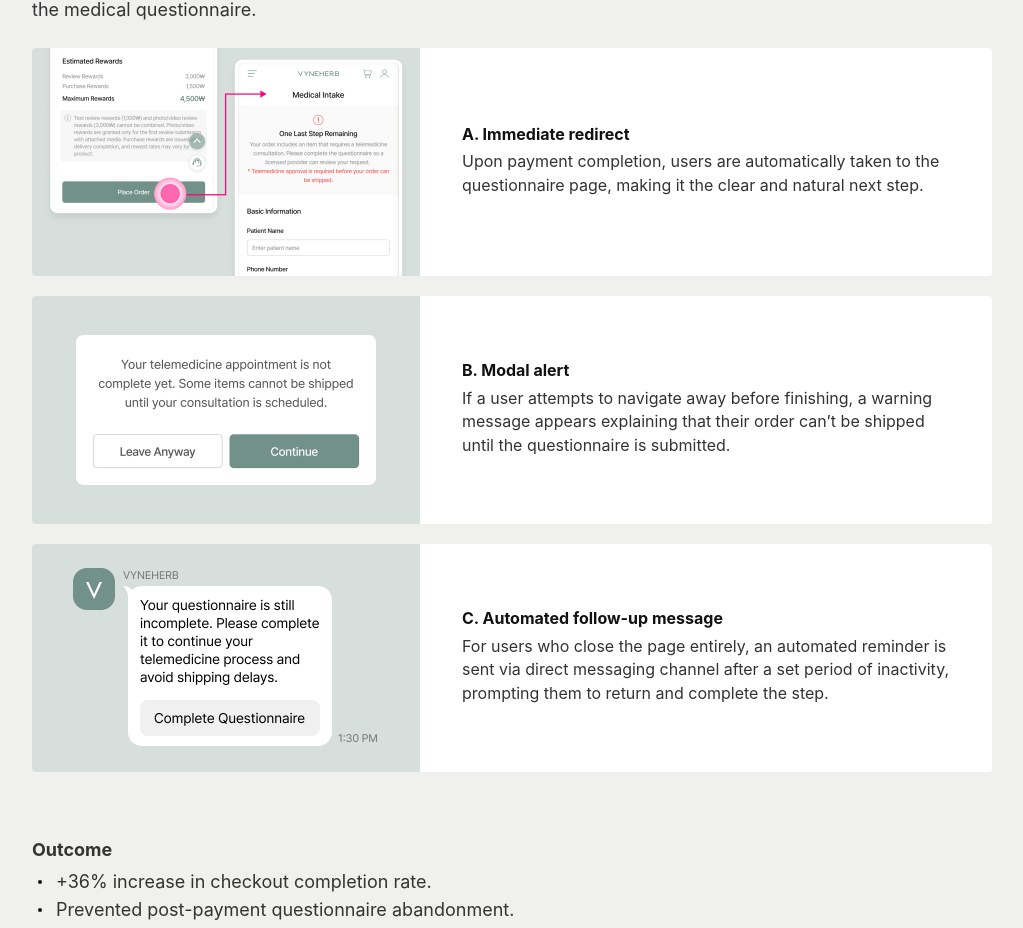
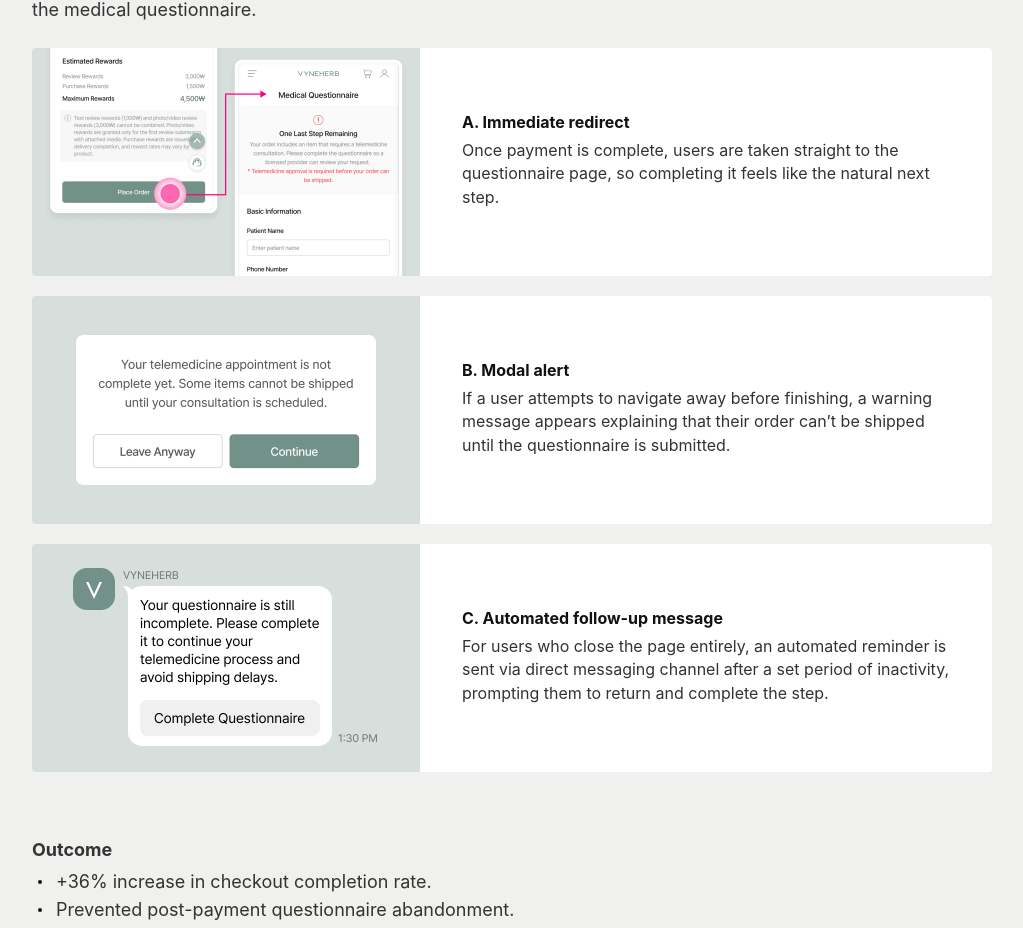
Before and after one commit to dani-shin/portfolio, a Next.js app: page /work/project1 in a window 1280 px wide. Shown: the part 2718-3646 px from the top of the page, without its empty margins (128-1151 px from the left). Built offline with nearby package versions, Linux system fonts and the light colour scheme; a web font is replaced by a local one.

Commit message:
Update Immediate redirect description and solution-1-1 image

```diff
--- a/components/work/project1/CaseStudyContent.tsx
+++ b/components/work/project1/CaseStudyContent.tsx
@@ -113,7 +113,7 @@ export default function CaseStudyContent() {
                 letter: "A",
                 title: "Immediate redirect",
                 description:
-                  "Upon payment completion, users are automatically taken to the questionnaire page, making it the clear and natural next step.",
+                  "Once payment is complete, users are taken straight to the questionnaire page, so completing it feels like the natural next step.",
                 imageSrc: "/work/project1/solution-1-1.png",
               },
             ]}
--- a/components/work/project2/CaseStudyContent.tsx
+++ b/components/work/project2/CaseStudyContent.tsx
@@ -25,7 +25,7 @@ export default function CaseStudyContent() {
                 letter: "A",
                 title: "Immediate redirect",
                 description:
-                  "Upon payment completion, users are automatically taken to the questionnaire page, making it the clear and natural next step.",
+                  "Once payment is complete, users are taken straight to the questionnaire page, so completing it feels like the natural next step.",
                 imageSrc: "/work/project2/problem-1-1.png",
               },
             ]}
```
Also changed, not shown: public/work/project1/solution-1-1.png.
